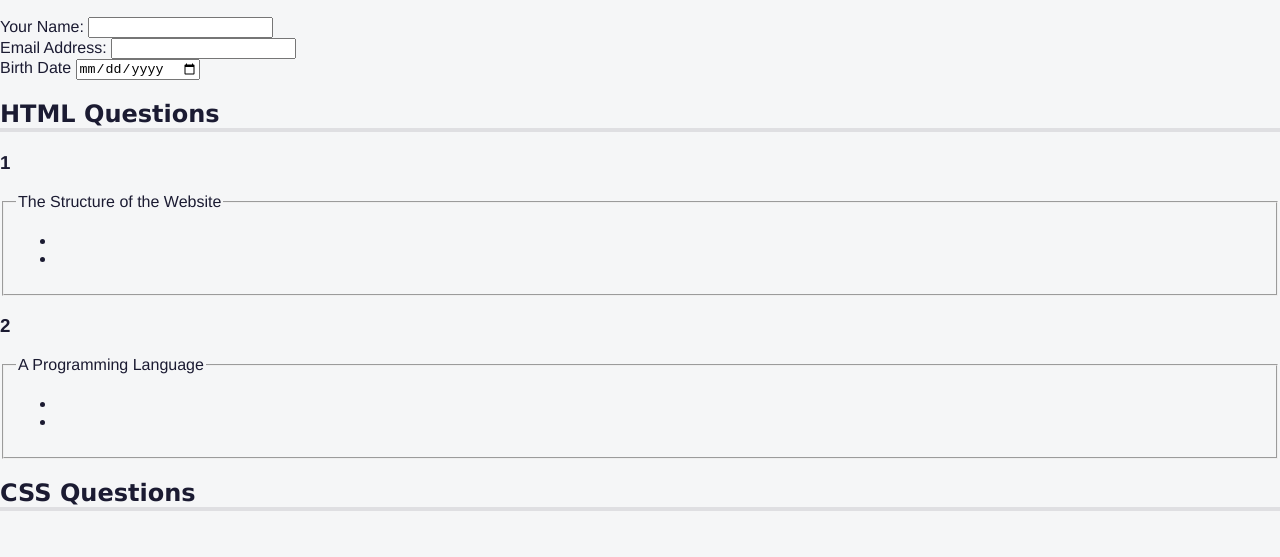
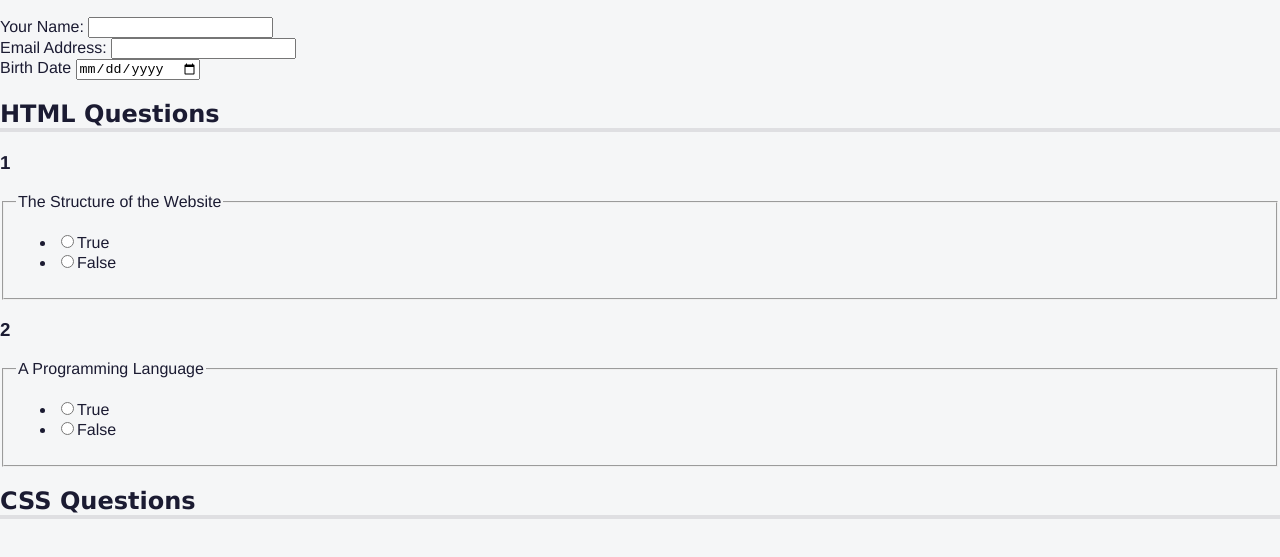
Before and after one commit to Jerdon07/223133568-LITAOEN, a plain HTML site: page freecodecamp/Certification2/Quiz/index.html in a window 1280 px wide. Shown: the part 105-662 px from the top of the page. Drawn offline with Linux system fonts and the light colour scheme.

Commit message:
Finished Step 32

```diff
--- a/freecodecamp/Certification2/Quiz/index.html
+++ b/freecodecamp/Certification2/Quiz/index.html
@@ -44,8 +44,12 @@
             <fieldset class="question" name="1">
               <legend>The Structure of the Website</legend>
               <ul class="answers-list">
-                <li></li>
-                <li></li>
+                <li>
+                  <label for="q1-a1"><input type="radio" value="true" id="q1-a1">True</label>
+                </li>
+                <li>
+                  <label for="q1-a2"><input type="radio" value="false" id="q1-a2">False</label>
+                </li>
               </ul>
             </fieldset>
           </div>
@@ -54,8 +58,12 @@
             <fieldset class="question" name="2">
               <legend>A Programming Language</legend>
               <ul class="answers-list">
-                <li></li>
-                <li></li>
+                <li>
+                  <label for="q2-a1"><input type="radio" value="true" id="q2-a1">True</label>
+                </li>
+                <li>
+                  <label for="q2-a2"><input type="radio" value="false" id="q2-a2">False</label>
+                </li>
               </ul>
             </fieldset>
           </div>
```
